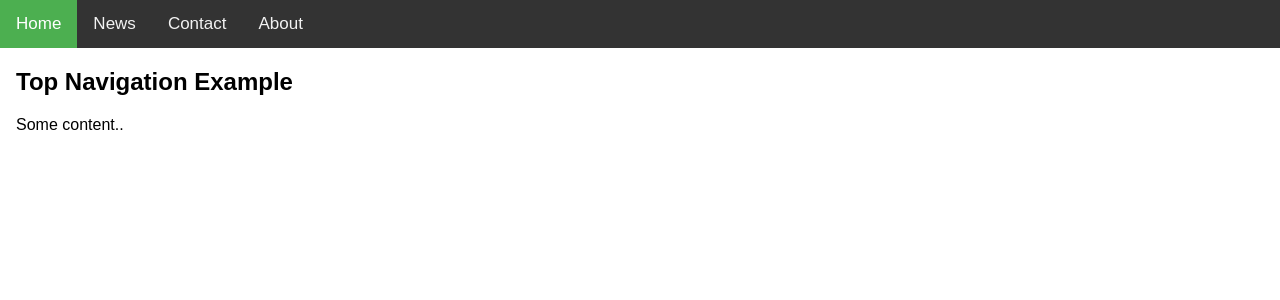
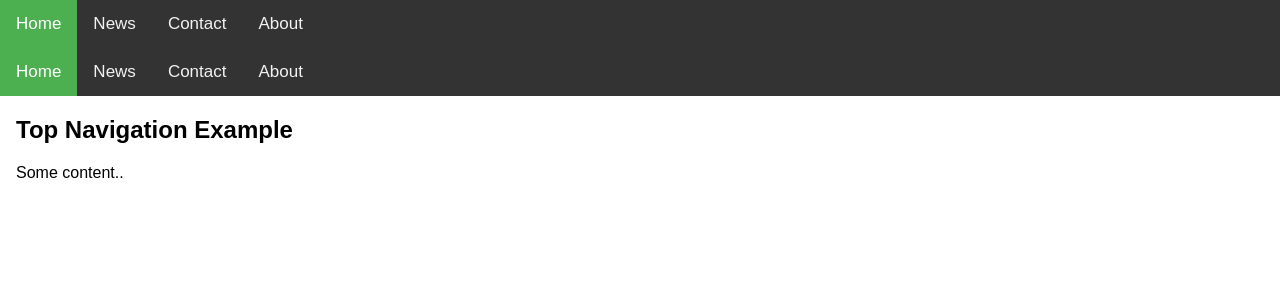
Before and after one commit to gunjan05/finaltry, a PHP site: page / in a window 1280 px wide. Shown: the top 300 px of the page. Run offline with PHP 8.4, Linux system fonts and the light colour scheme.

Commit message:
Second commit

```diff
--- a/index.php
+++ b/index.php
@@ -42,6 +42,13 @@ body {
   <a href="#about">About</a>
 </div>
 
+<div class="topnav">
+  <a class="active" href="#home">Home</a>
+  <a href="https://www.instagram.com/namo_soaps/?hl=en">News</a>
+  <a href="#contact">Contact</a>
+  <a href="#about">About</a>
+</div>
+
 <div style="padding-left:16px">
   <h2>Top Navigation Example</h2>
   <p>Some content..</p>
```
